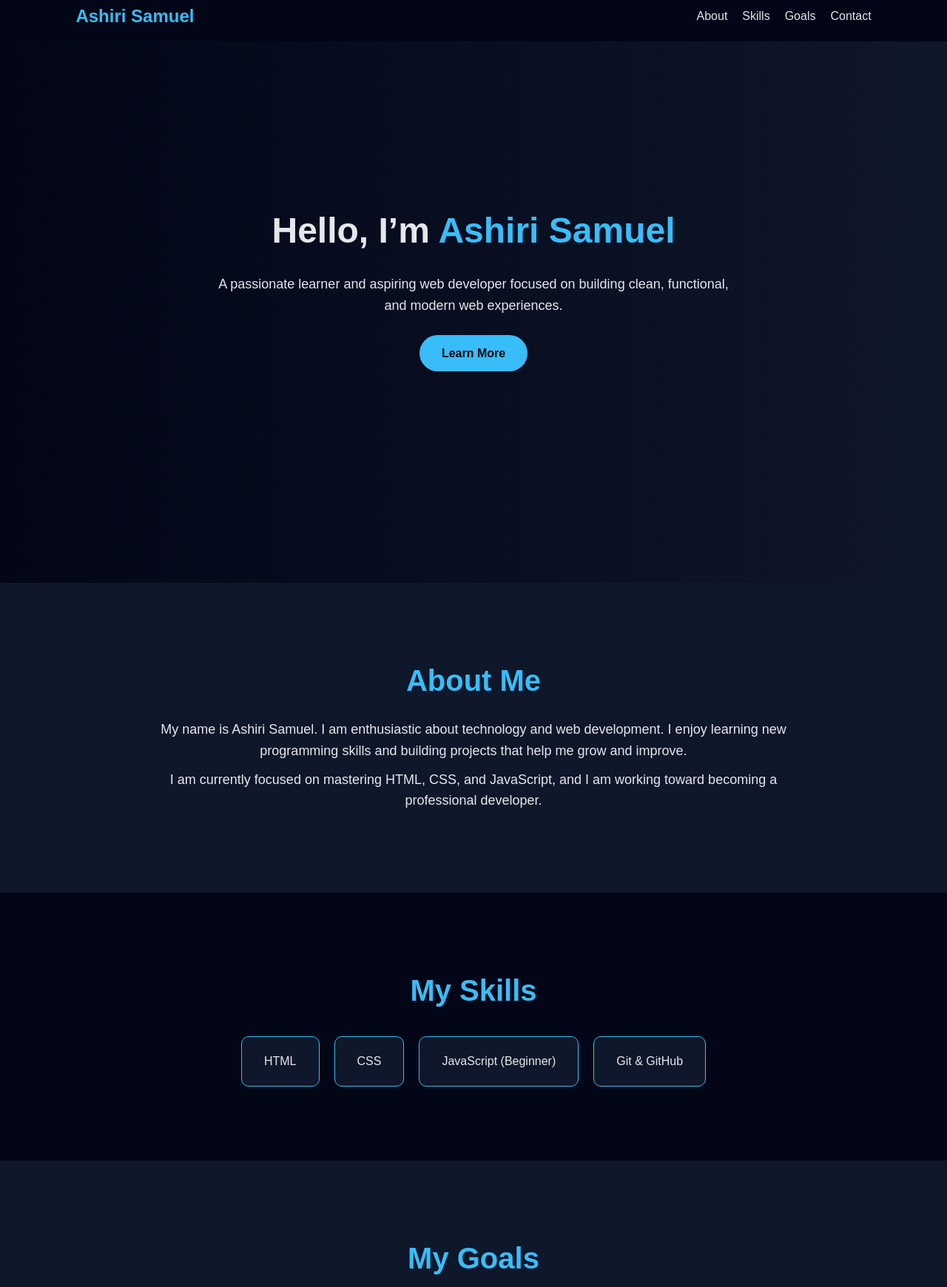
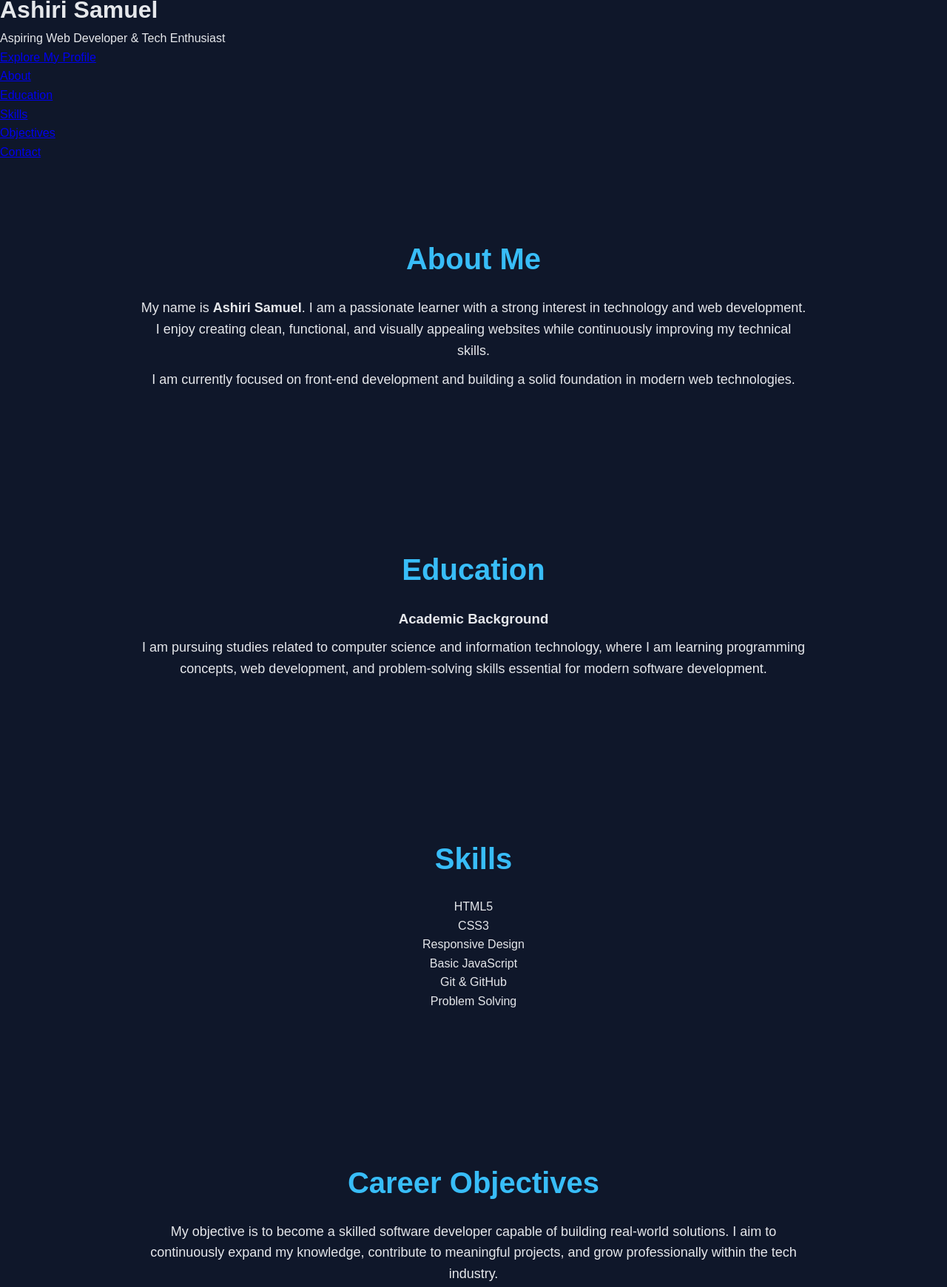
Before and after one commit to AshiriSamuel/AshiriSamuel.github.io, a plain HTML site: page index.html in a window 1280 px wide. Shown: the part 12-1752 px from the top of the page at 74% size. Drawn offline with Linux system fonts and the light colour scheme.

Commit message:
Revise index.html for improved content and layout
Updated the content and structure of the personal website.

```diff
--- a/index.html
+++ b/index.html
@@ -1,80 +1,95 @@
 <!DOCTYPE html>
 <html lang="en">
 <head>
-  <meta charset="UTF-8">
-  <meta name="viewport" content="width=device-width, initial-scale=1.0">
-  <title>Ashiri Samuel | About Me</title>
-  <link rel="stylesheet" href="style.css">
+  <meta charset="UTF-8" />
+  <meta name="viewport" content="width=device-width, initial-scale=1.0" />
+  <title>Ashiri Samuel | Personal Website</title>
+  <link rel="stylesheet" href="style.css" />
 </head>
 <body>
 
-  <!-- Navigation -->
-  <nav class="navbar">
-    <h1 class="logo">Ashiri Samuel</h1>
+  <!-- HEADER -->
+  <header class="header">
+    <div class="header-content">
+      <h1>Ashiri Samuel</h1>
+      <p>Aspiring Web Developer & Tech Enthusiast</p>
+      <a href="#about" class="header-btn">Explore My Profile</a>
+    </div>
+  </header>
+
+  <!-- NAVIGATION -->
+  <nav class="nav">
     <ul>
       <li><a href="#about">About</a></li>
+      <li><a href="#education">Education</a></li>
       <li><a href="#skills">Skills</a></li>
-      <li><a href="#goals">Goals</a></li>
+      <li><a href="#objectives">Objectives</a></li>
       <li><a href="#contact">Contact</a></li>
     </ul>
   </nav>
 
-  <!-- Hero Section -->
-  <section class="hero">
-    <div class="hero-content">
-      <h2>Hello, I’m <span>Ashiri Samuel</span></h2>
+  <!-- ABOUT -->
+  <section id="about" class="section">
+    <h2>About Me</h2>
+    <p>
+      My name is <strong>Ashiri Samuel</strong>. I am a passionate learner with a strong
+      interest in technology and web development. I enjoy creating clean,
+      functional, and visually appealing websites while continuously improving
+      my technical skills.
+    </p>
+    <p>
+      I am currently focused on front-end development and building a solid
+      foundation in modern web technologies.
+    </p>
+  </section>
+
+  <!-- EDUCATION -->
+  <section id="education" class="section section-dark">
+    <h2>Education</h2>
+    <div class="card">
+      <h3>Academic Background</h3>
       <p>
-        A passionate learner and aspiring web developer focused on building
-        clean, functional, and modern web experiences.
+        I am pursuing studies related to computer science and information
+        technology, where I am learning programming concepts, web development,
+        and problem-solving skills essential for modern software development.
       </p>
-      <a href="#about" class="btn">Learn More</a>
     </div>
   </section>
 
-  <!-- About Section -->
-  <section id="about" class="section">
-    <h2>About Me</h2>
+  <!-- SKILLS -->
+  <section id="skills" class="section">
+    <h2>Skills</h2>
+    <div class="skills-grid">
+      <div class="skill-card">HTML5</div>
+      <div class="skill-card">CSS3</div>
+      <div class="skill-card">Responsive Design</div>
+      <div class="skill-card">Basic JavaScript</div>
+      <div class="skill-card">Git & GitHub</div>
+      <div class="skill-card">Problem Solving</div>
+    </div>
+  </section>
+
+  <!-- OBJECTIVES -->
+  <section id="objectives" class="section section-dark">
+    <h2>Career Objectives</h2>
     <p>
-      My name is Ashiri Samuel. I am enthusiastic about technology and web
-      development. I enjoy learning new programming skills and building
-      projects that help me grow and improve.
-    </p>
-    <p>
-      I am currently focused on mastering HTML, CSS, and JavaScript, and I am
-      working toward becoming a professional developer.
+      My objective is to become a skilled software developer capable of building
+      real-world solutions. I aim to continuously expand my knowledge, contribute
+      to meaningful projects, and grow professionally within the tech industry.
     </p>
   </section>
 
-  <!-- Skills Section -->
-  <section id="skills" class="section dark">
-    <h2>My Skills</h2>
-    <div class="skills">
-      <div class="skill">HTML</div>
-      <div class="skill">CSS</div>
-      <div class="skill">JavaScript (Beginner)</div>
-      <div class="skill">Git & GitHub</div>
+  <!-- CONTACT -->
+  <section id="contact" class="section">
+    <h2>Contact Information</h2>
+    <div class="contact-box">
+      <p><strong>Email:</strong> ashiri.samuel@example.com</p>
+      <p><strong>GitHub:</strong> https://github.com/AshiriSamuel</p>
     </div>
   </section>
 
-  <!-- Goals Section -->
-  <section id="goals" class="section">
-    <h2>My Goals</h2>
-    <p>
-      My goal is to become a skilled software developer, contribute to
-      meaningful projects, and continuously improve my knowledge in
-      technology and programming.
-    </p>
-  </section>
-
-  <!-- Contact Section -->
-  <section id="contact" class="section dark">
-    <h2>Contact Me</h2>
-    <p>Email: <strong>ashiri.samuel@example.com</strong></p>
-    <p>GitHub: <strong>https://github.com/AshiriSamuel</strong></p>
-  </section>
-
-  <!-- Footer -->
-  <footer>
+  <!-- FOOTER -->
+  <footer class="footer">
     <p>© 2025 Ashiri Samuel. All Rights Reserved.</p>
   </footer>
 
```
